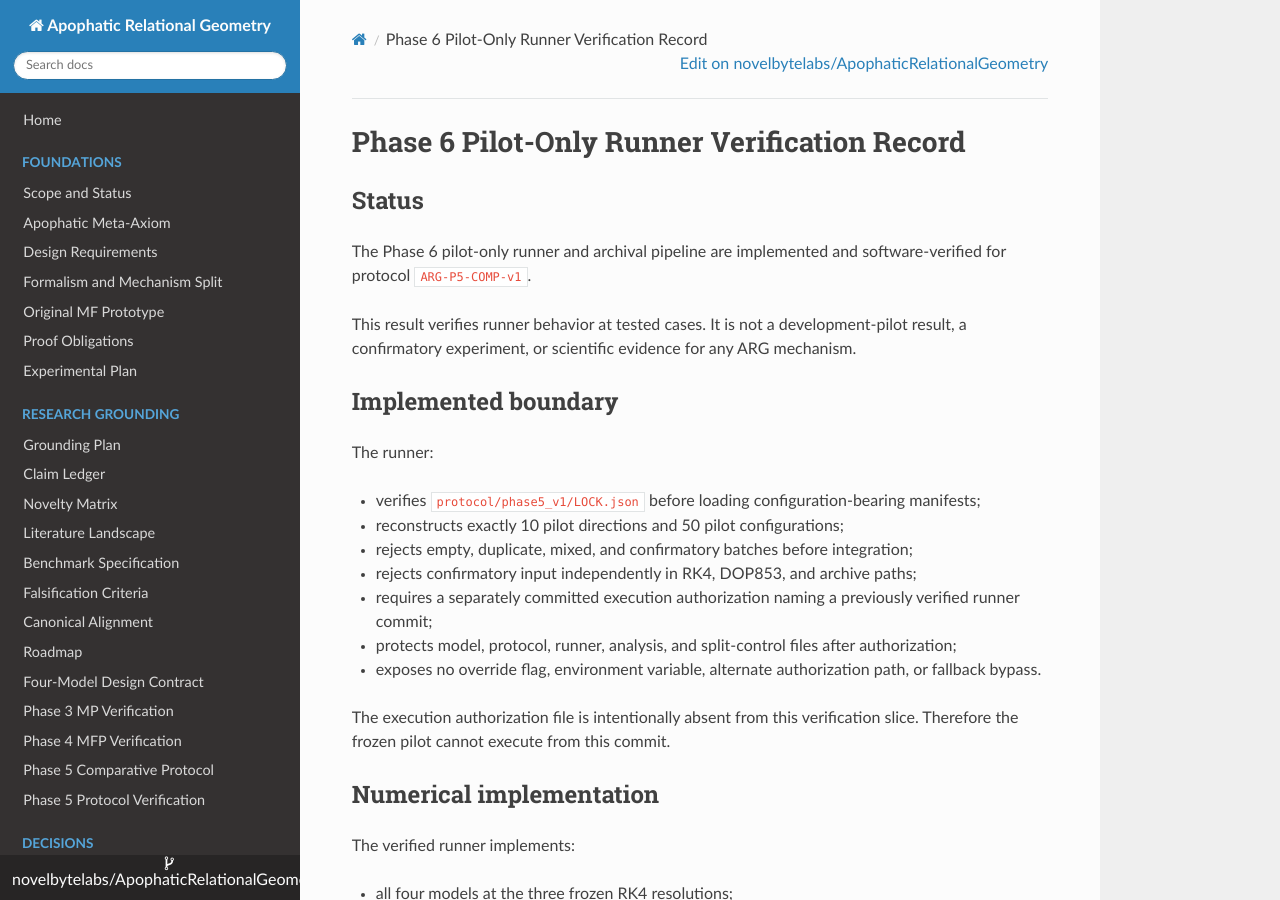
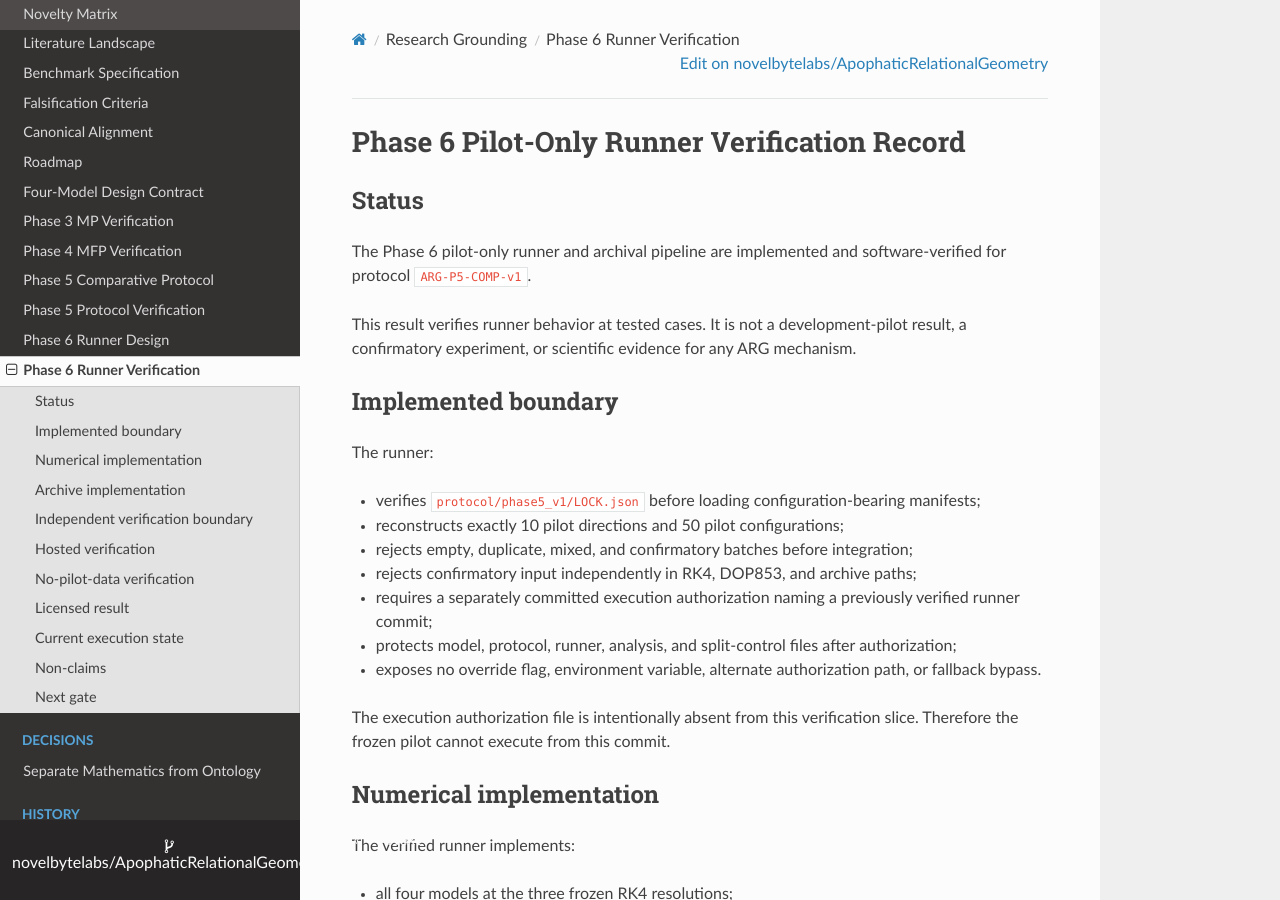
Before and after one commit to novelbytelabs/ApophaticRelationalGeometry, an MkDocs documentation site: the page built from docs/21_phase6_runner_verification.md, in a window 1280 px wide and 900 px high. Built offline with MkDocs 1.6.1, drawn with Linux system fonts in a browser that asks for light colours; nearby versions of some CDN libraries.

Commit message:
Add Phase 6 runner documents to navigation

```diff
--- a/mkdocs.yml
+++ b/mkdocs.yml
@@ -30,6 +30,8 @@ nav:
       - Phase 4 MFP Verification: 17_phase4_mfp_verification.md
       - Phase 5 Comparative Protocol: 18_phase5_comparative_protocol.md
       - Phase 5 Protocol Verification: 19_phase5_protocol_verification.md
+      - Phase 6 Runner Design: 20_phase6_runner_design.md
+      - Phase 6 Runner Verification: 21_phase6_runner_verification.md
   - Decisions:
       - Separate Mathematics from Ontology: adr/0001-separate-math-from-ontology.md
   - History:
```
